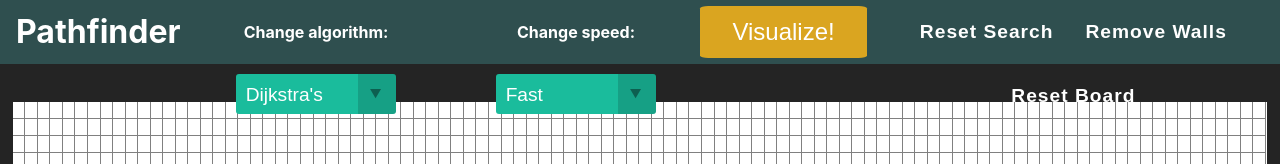
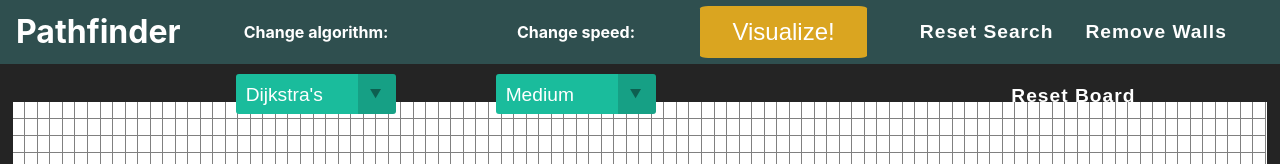
Before and after one commit to BrankoKrstic/pathfinder, a React (Create React App) app: page / in a window 1280 px wide. Shown: the top 164 px of the page. Built offline with nearby package versions, Linux system fonts and the light colour scheme.

Commit message:
implement breadth first search

```diff
--- a/src/algos/dijkstra.js
+++ b/src/algos/dijkstra.js
@@ -124,7 +124,6 @@ export class WeightedGraph {
 				if (!visitedNodes.includes(val)) {
 					visitedNodes.push(val);
 				}
-				console.log(distances[val]);
 				this.adjacencyList[val].forEach((edge) => {
 					let newDist = priority + edge.weight;
 					if (
@@ -191,4 +190,39 @@ export class WeightedGraph {
 		}
 		return { visitedNodes, shortestPath: path.concat(vStart).reverse() };
 	}
+	BFS(vStart, vEnd, wallNodes = []) {
+		const previous = {};
+		let path = [];
+		let visitedNodes = [];
+		let q = new PriorityQueue();
+		let priority = 1;
+		q.enqueue(vStart, 1);
+		while (q.values.length > 0) {
+			let { val } = q.dequeue();
+			visitedNodes.push(val);
+			if (val === vEnd) {
+				console.log("ending");
+				while (previous[val]) {
+					path.push(val);
+					val = previous[val];
+				}
+				break;
+			} else {
+				priority++;
+				// eslint-disable-next-line no-loop-func
+				this.adjacencyList[val].forEach((edge) => {
+					if (
+						edge.node !== vStart &&
+						!previous[edge.node] &&
+						!wallNodes.includes(edge.node)
+					) {
+						console.log(q.values);
+						previous[edge.node] = val;
+						q.enqueue(edge.node, priority);
+					}
+				});
+			}
+		}
+		return { visitedNodes, shortestPath: path.concat(vStart).reverse() };
+	}
 }
--- a/src/components/Navbar/Navbar.js
+++ b/src/components/Navbar/Navbar.js
@@ -26,6 +26,7 @@ export default function Navbar(props) {
 					>
 						<option value="dijkstra">Dijkstra's</option>
 						<option value="aStar">A* Search</option>
+						<option value="BFS">BFS</option>
 					</select>
 				</span>
 			</div>
--- a/src/components/Pathfinder/Pathfinder.js
+++ b/src/components/Pathfinder/Pathfinder.js
@@ -21,7 +21,7 @@ export default function Pathfinder() {
 	});
 	const [gridState, setGridState] = useState({
 		graph: null,
-		searchSpeed: 10,
+		searchSpeed: 20,
 		searchAlgo: "dijkstra",
 	});
 	const [nodeState, setNodeState] = useState(defaultNodeState);
@@ -108,6 +108,12 @@ export default function Pathfinder() {
 				NUM_COLS,
 				nodeState.wallNodes
 			);
+		} else if (gridState.searchAlgo === "BFS") {
+			return gridState.graph.BFS(
+				nodeState.startNode,
+				nodeState.endNode,
+				nodeState.wallNodes
+			);
 		}
 	};
 	const changeAlgo = (val) => {
```
